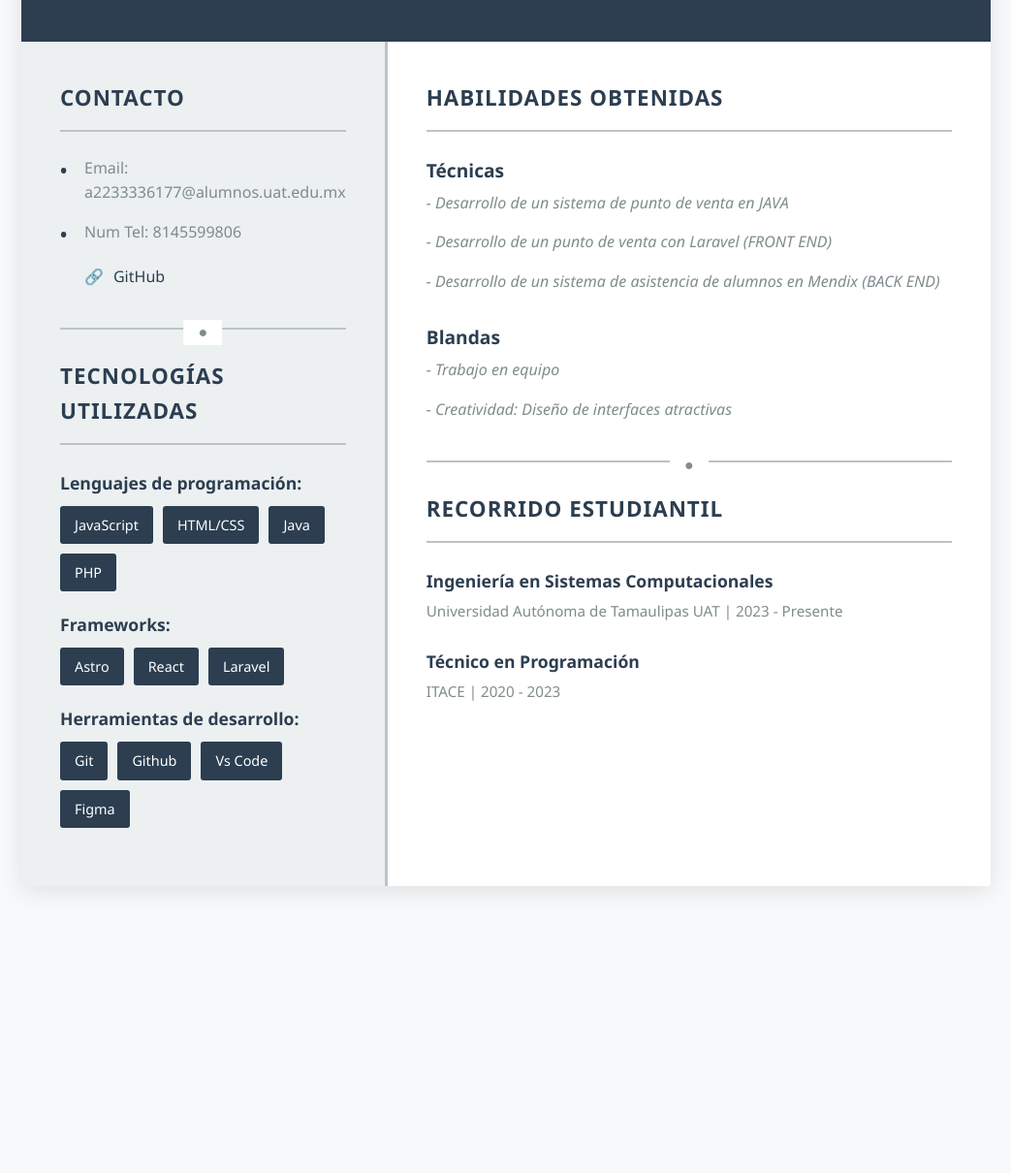
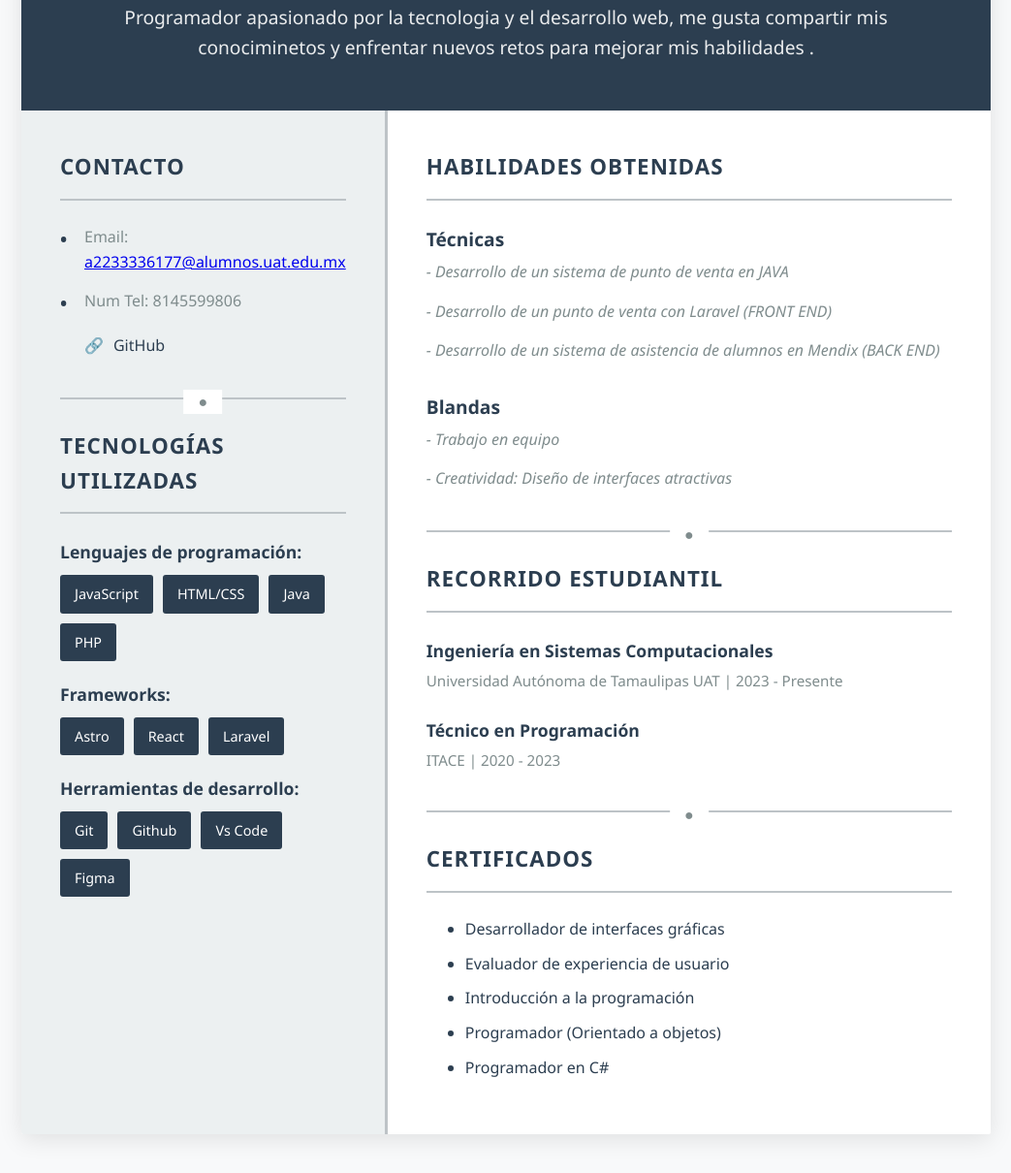
Before and after one commit to Eery1/Eery1.github.io, an Astro site: page / in a window 1280 px wide. Shown: the part 161-1371 px from the top of the page at 97% size, without its empty margins (118-1161 px from the left). Before the commit the page ends 1115 px from the top, so only its background shows below. Built offline with nearby package versions, Linux system fonts and the light colour scheme; Astro itself is replaced by a stand-in of ours.

Commit message:
se agregaron cosas nuevas al cv ej. los certificados

```diff
--- a/src/pages/index.astro
+++ b/src/pages/index.astro
@@ -248,6 +248,21 @@ const nombre = "Exal Eliel Rodas Yañez";
             font-weight: 600;
         }
 
+        .certificados a {
+            color: var(--color-dark);
+            text-decoration: none;
+            font-weight: 500;
+            transition: color 0.3s ease;
+        }
+
+        .certificados a:hover {
+            color: var(--color-accent);
+        }
+
+        .certificados li {
+            margin: 10px 0;
+        }
+
         /* Responsive */
         @media (max-width: 768px) {
             .content {
@@ -293,7 +308,9 @@ const nombre = "Exal Eliel Rodas Yañez";
     <div class="cv-container">
         <div class="header">
             <h1>{nombre}</h1>
-
+            <p> Programador apasionado por la tecnologia y el desarrollo web,
+                me gusta compartir mis conociminetos y enfrentar nuevos
+                retos para mejorar mis habilidades .</p>
         </div>
 
         <div class="content">
@@ -301,7 +318,7 @@ const nombre = "Exal Eliel Rodas Yañez";
                 <div class="section">
                     <h3 class="section-title">Contacto</h3>
                     <ul class="contact-info">
-                        <li>Email: a2233336177@alumnos.uat.edu.mx</li>
+                        <li>Email: <a href="mailto:a2233336177@alumnos.uat.edu.mx">a2233336177@alumnos.uat.edu.mx</a></li>
                         <li>Num Tel: 8145599806</li>
                     </ul>
 
@@ -384,6 +401,19 @@ const nombre = "Exal Eliel Rodas Yañez";
                         <p class="education-details">ITACE | 2020 - 2023</p>
                     </div>
                 </div>
+
+                <div class="divider"></div>
+
+                <div class="section certificados">
+                    <h3 class="section-title">Certificados</h3>
+                    <ul>
+                        <li><a href="/certificados/Desarrollador de interfaces graficas.pdf" target="_blank" rel="noopener noreferrer">Desarrollador de interfaces gráficas</a></li>
+                        <li><a href="/certificados/Evaluador de experiencia de usuario.pdf" target="_blank" rel="noopener noreferrer">Evaluador de experiencia de usuario</a></li>
+                        <li><a href="/certificados/Introduccion a la programacion.pdf" target="_blank" rel="noopener noreferrer">Introducción a la programación</a></li>
+                        <li><a href="/certificados/Programador (Orientado a objetos).pdf" target="_blank" rel="noopener noreferrer">Programador (Orientado a objetos)</a></li>
+                        <li><a href="/certificados/Programador en c#.pdf" target="_blank" rel="noopener noreferrer">Programador en C#</a></li>
+                    </ul>
+                </div>
             </div>
         </div>
     </div>
```
Also changed, not shown: 5 other files.
